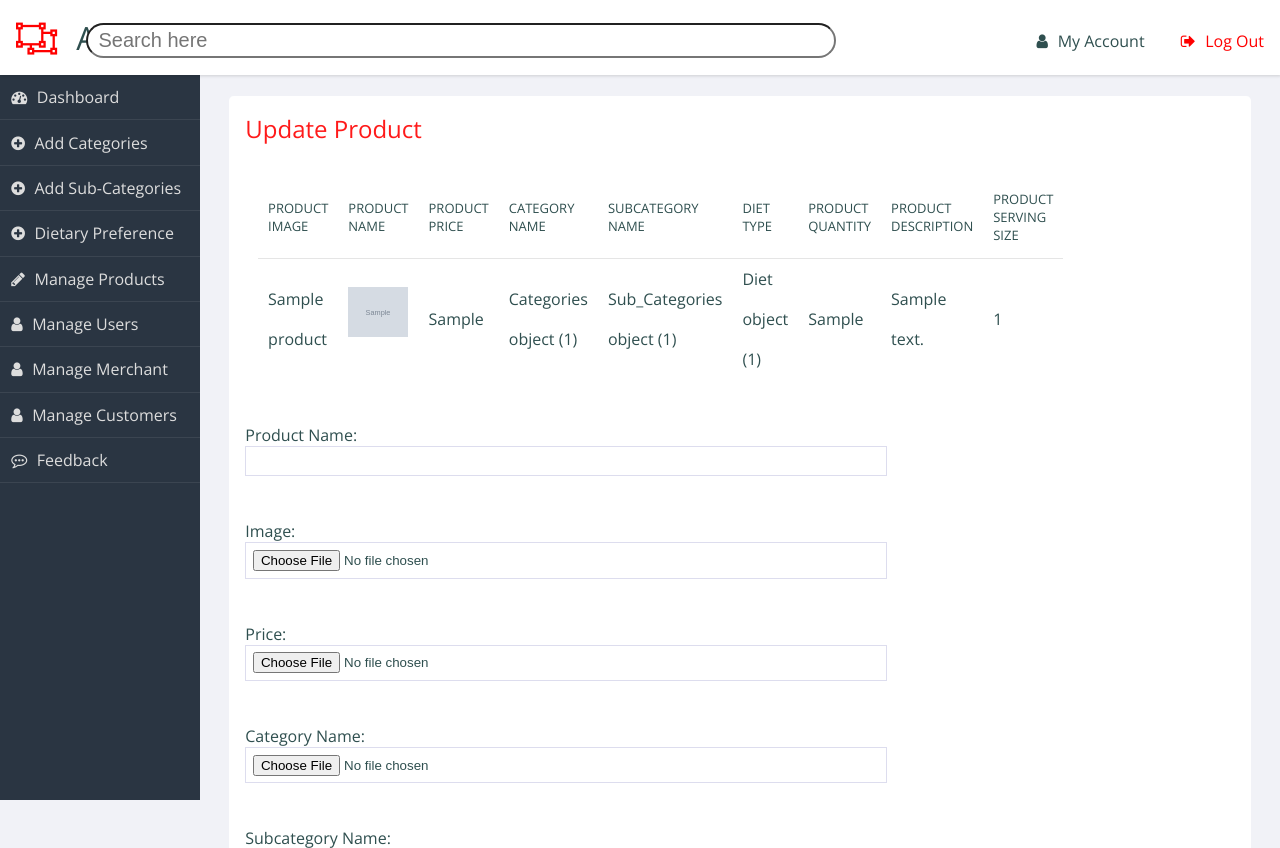
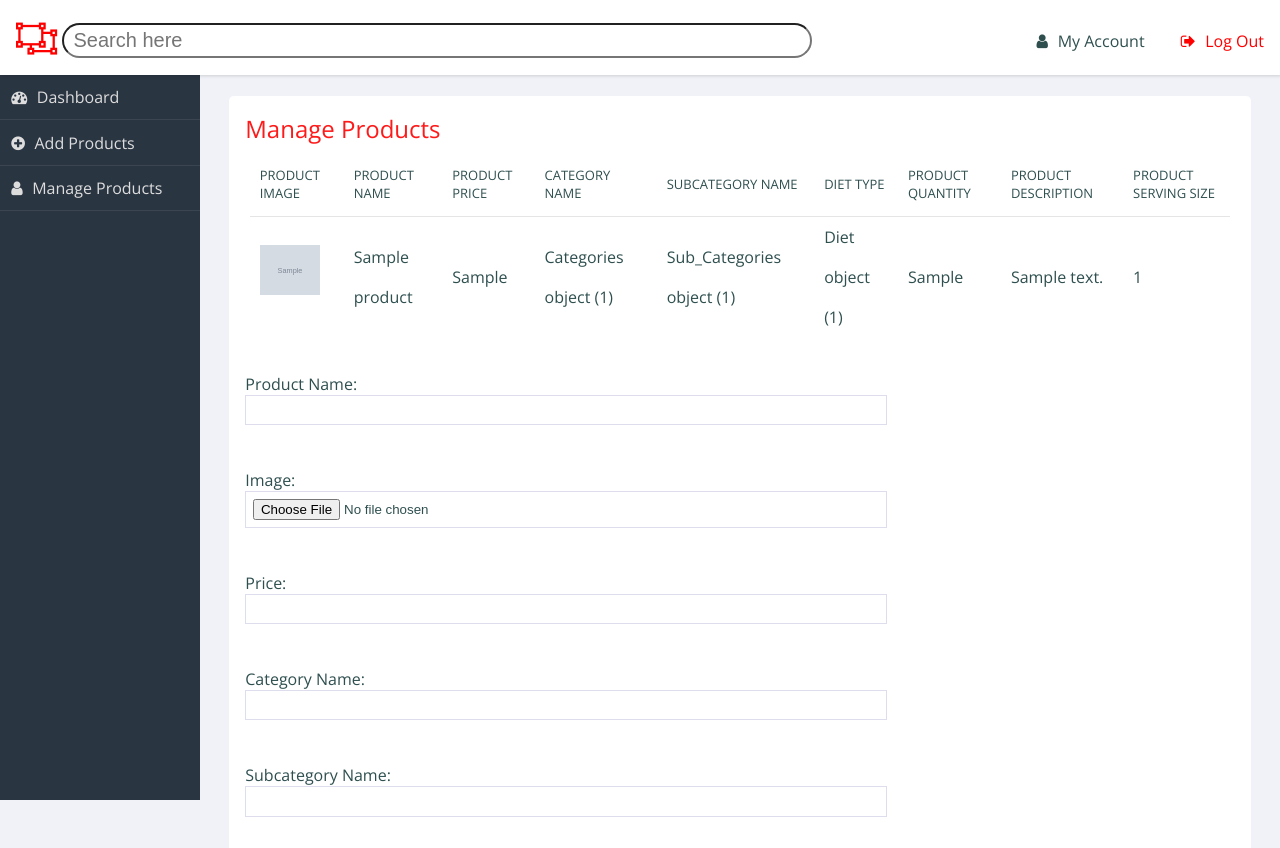
Before and after one commit to Yash992000/E_Wish, a Django app: page /merchant_update_product/1 in a window 1280 px wide. Shown: the top 848 px of the page. Run offline with Django 4.2, Linux system fonts and the light colour scheme; tables that the repository leaves empty hold one stand-in row (values such as "Sample post"); grey boxes marked "Sample" are stand-in pictures; some libraries are stand-ins or nearby versions.

Commit message:
update product part 2

```diff
--- a/merchant/templates/merchant_update_product.html
+++ b/merchant/templates/merchant_update_product.html
@@ -4,14 +4,14 @@
 <head>
 	<meta charset="utf-8">
 	<meta name="viewport" content="width=device-width, initial-scale=1">
-	<link rel="stylesheet" type="text/css" href="static/admin.css">
-	<title>Update Product</title>
+	<link rel="stylesheet" type="text/css" href={% static 'merchant.css' %}>
+	<title>Update Products</title>
 </head>
 <body>
 	<!-- Header Section -->
-	{% include 'admin_header.html' %}
+	{% include 'merchant_header.html' %}
 	<!-- Navbar Section -->
-	{% include 'admin_navbar.html' %}
+	{% include 'merchant_navbar.html' %}
 
 	{% if messages %}
         {% for message in messages %}
@@ -21,9 +21,8 @@
 
 	<main role="main">
     <section class="panel important">
-	    <h2>Update Product</h2>
-        <div class="twothirds">
-            <table style="width:500px;">
+	    <h2>Manage Products</h2>
+        <table>
             <thead>
                 <tr>
                         <th>Product Image</th>
@@ -37,7 +36,6 @@
                         <th>Product Serving Size</th>
                     </tr>
                     <tr>
-                        <td>{{context.productName}}</td>
                         {% if context.productImage %}
 							<td>
 								<img src="{{ context.productImage.url }}"  alt="" class="prod-size" height="50px" width="60px">
@@ -47,6 +45,7 @@
 								<img src="{% static 'images/noimage.png' %}"  alt="" class="prod-size">
 							</td>
 						{% endif %}
+                        <td>{{context.productName}}</td>
                         <td>{{context.productPrice}}</td>
                         <td>{{context.categoryName}}</td>
                         <td>{{context.subcategoryName}}</td>
@@ -57,8 +56,7 @@
                     </tr>
             </thead>
         </table>
-        </div>
-	      	<form action="editProduct/{{ context.productId }}" method="POST" enctype="multipart/form-data">
+        <form action="editproduct/{{ context.productId }}" method="POST" enctype="multipart/form-data">
 			{% csrf_token %}
 				<div class="twothirds">
 					Product Name:<br/>
@@ -68,25 +66,25 @@
 					<input type="file" name="productImage" size="40"/><br/><br/>
 
                     Price:<br/>
-					<input type="file" name="productPrice" size="40"/><br/><br/>
+					<input type="text" name="productPrice" size="40"/><br/><br/>
 
                     Category Name:<br/>
-					<input type="file" name="categoryName" size="40"/><br/><br/>
+					<input type="text" name="categoryName" size="40"/><br/><br/>
 
                     Subcategory Name:<br/>
-					<input type="file" name="subcategoryName" size="40"/><br/><br/>
+					<input type="text" name="subcategoryName" size="40"/><br/><br/>
 
                     Diet Type:<br/>
-					<input type="file" name="dietType" size="40"/><br/><br/>
+					<input type="text" name="dietType" size="40"/><br/><br/>
 
                     Product Quantity:<br/>
-					<input type="file" name="productQty" size="40"/><br/><br/>
+					<input type="text" name="productQty" size="40"/><br/><br/>
 
                     Product Description:<br/>
-					<input type="file" name="productDesc" size="40"/><br/><br/>
+					<input type="text" name="productDesc" size="40"/><br/><br/>
 
                     Product Serving:<br/>
-					<input type="file" name="productServing" size="40"/><br/><br/>
+					<input type="text" name="productServing" size="40"/><br/><br/>
 
 					<input type="submit" name="submit" value="Update" />
 
@@ -94,5 +92,6 @@
 	      	</form>
     </section>
 	</main>
+
 </body>
 </html>
```
Lines whose indentation alone changed are shown as unchanged.
